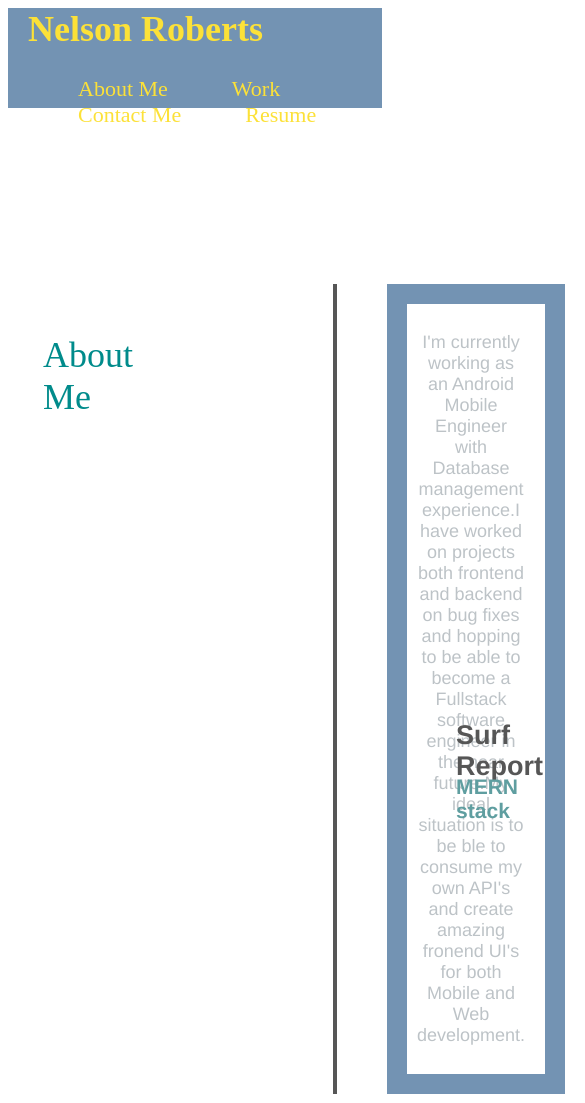
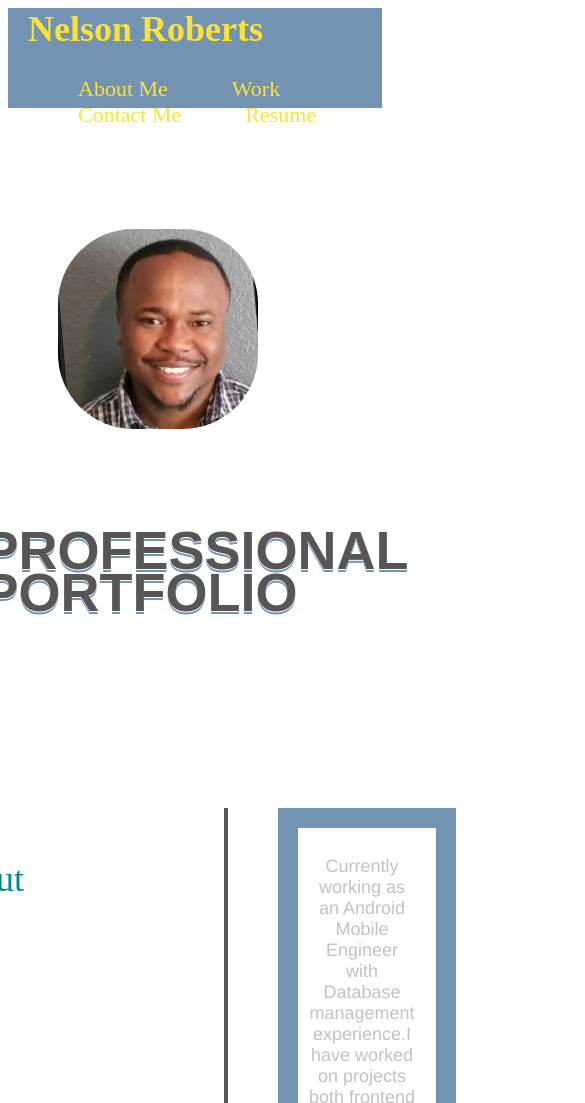
Before and after one commit to nelsonRoberts1968/professionalportfolio, a plain HTML site: page index.html in a window 390 px wide. Shown: the top 1103 px of the page, 585 px wide, since content can reach past the window. Drawn offline with Linux system fonts and the light colour scheme.

Commit message:
professional portfolio first deployemnt

```diff
--- a/assets/css/styles.css
+++ b/assets/css/styles.css
@@ -1,8 +1,6 @@
-
 header {
   background-color: #7393b3;
   height: 100px;
-
 }
 body header h1 {
   font-weight: bold;
@@ -30,6 +28,27 @@ header nav ul li a {
   font-size: 22px;
 }
 
+/*flexbox for profile image and profile title*/
+
+.profile-title {
+  margin: 0px;
+  display: flex;
+  justify-content: center;
+  margin: 1em 0 0.5em 0;
+  font-weight: normal;
+  font-family: "Ultra", sans-serif;
+  font-size: 36px;
+  line-height: 42px;
+  text-transform: uppercase;
+  text-shadow: 0 1px white, 0 3px #7393b3;
+}
+.profile-pic {
+  border-radius: 75px;
+  margin-left: 50px;
+  text-align: center;
+  margin-top: 75px;
+}
+
 body h1 {
   color: darkcyan;
   font-weight: normal;
@@ -43,11 +62,12 @@ body h2 {
 /*about me section flex box*/
 .about-me {
   display: flex;
+  margin-top: 20px;
   flex-direction: row;
 }
 .title {
   margin-top: 100px;
-  display: inline;
+  display: inline-block;
 }
 
 .about-me .paragraph {
@@ -95,12 +115,16 @@ body h2 {
   color: cadetblue;
   flex-direction: column;
 }
-.surf-section .surf {
+.surf-section {
   min-height: 500px;
+  display: flex;
+  flex-direction: row;
+  position: relative;
   margin-bottom: 10px;
-  /* background-image:url("../images/surfreport.jpg"); */
+  /* background-image: url("../images/surfreport.jpg"); */
   border: solid 20px #7393b3;
 }
+
 .surf h2 {
   position: absolute;
   bottom: 40px;
@@ -174,6 +198,7 @@ body h2 {
 }
 .run {
   flex-grow: 1;
+  background-color: #7393b3;
   margin: 5px;
   position: relative;
   background-image: url("../images/running-background.jpeg");
@@ -240,16 +265,7 @@ a:hover {
   color: mediumaquamarine;
 }
 
-/*Resizing all images at once*/
-/* .led img {
-  width: 100%;
-  height: 60%;
-}
-.calc img {
-  width: 100%;
-  height: 90%;
-} */
-/* Media Query for smal scree sizes*/
+/* Media Query for small scree sizes*/
 @media screen and (max-width: 980px) {
   header h1 a {
     @media screen and (max-width: 980px) {
@@ -273,7 +289,7 @@ a:hover {
         font-size: 20px;
       }
 
-      .contact-items{
+      .contact-items {
         text-align: center;
         width: 100%;
       }
@@ -292,7 +308,7 @@ a:hover {
     text-align: center;
   }
 
-  .section {
+  section {
     flex: 2 100%;
     text-align: center;
     justify-content: center;
@@ -305,15 +321,16 @@ a:hover {
     margin-bottom: 15px;
   }
 
-  section h1 h2 h3{
+  section h1 h2 h3 {
     flex: 100%;
   }
-
+  .profile-title {
+    text-size-adjust: auto;
+  }
 }
 /*Media Query for smallest screens*/
 
 @media screen and (max-width: 575px) {
-
   .contact-items {
     width: 100%;
   }
--- a/index.html
+++ b/index.html
@@ -30,27 +30,30 @@
             </ul>
         </nav>
     </header>
-    <!--Subtitle Section-->
-    <!-- <section class="portfolio-title">
-        <h2>Professional Portfolio </h2>
-    </section> -->
+    <!--Profile image and Profile title Section-->
+        <div>
+            <img class ="profile-pic" src="./assets/images/LinkedInImage.jpeg" alt="profile image">
+        </div>
+        <div class ="profile-title">
+            <h2>Professional Portfolio</h2>
+        </div>
     <!--About me section-->
     <section id="about-me" class="about-me">
         <!--About me section title-->
         <div class="title">
-            <h1>
-                About Me
-            </h1>
+            <h1>About</h1>
         </div>
         <!--About me section partion -->
-        <div class ="about-divider">
+        <div class="about-divider">
 
         </div>
         <!--About me section Paragraph-->
-        <div class ="about-me paragraph">
+        <div class="about-me paragraph">
             <p>
-            I'm currently working as an Android Mobile Engineer with Database management experience.I have worked on projects both frontend and backend on bug fixes
-            and hopping to be able to become a Fullstack software engineer in  the near future.My ideal situation is to be ble to consume my own API's and create amazing fronend UI's for both
+                Currently working as an Android Mobile Engineer with Database management experience.I have worked on
+                projects both frontend and backend on bug fixes
+                and hopping to be able to become a Fullstack software engineer in the near future.My ideal situation is
+                to be ble to consume my own API's and create amazing fronend UI's for both
                 Mobile and Web development.
             </p>
         </div>
@@ -59,7 +62,7 @@
     <!--My work section-->
     <section id="my-work" class="work-section">
         <!--My work title section-->
-        <div class ="work-title">
+        <div class="work-title">
             <h1>Work</h1>
         </div>
         <!--My work section partition simple vertical view-->
@@ -87,6 +90,7 @@
                             <h3>Node/IoT</h3>
                         </div>
                         <!--calculator-->
+
                         <div class="calc">
                             <img src="./assets/images/calculator.jpg" alt="picture of a calculator" />
                             <h2>Calculator</h2>
@@ -94,17 +98,20 @@
                         </div>
                     </section>
                     <section class="puzzle-run">
+                        <!--Curently using Runbuddy link which will be replaced one this project is completed-->
                         <!--Pastel puzzles section-->
                         <div class="puzzles">
                             <img src="./assets/images/puzzles-background.jpeg" alt="puzzle" />
-                <h2>Pustel Puzzles</h2>
+                            <!--Replace this link with MERN STAck project link-->
+                            <a href="https://nelsonroberts1968.github.io/run-buddy/"><h2>Pustel Puzzles</h2></a>
                             <h3>MERN stack</h3>
 
                         </div>
+                        <!--This is the only project linked at the moment-->
                         <!--Run Buddy section-->
-            <div class ="run">
+                        <div class="run">
                             <img src="./assets/images/running-background.jpeg" alt="group of runners" />
-                <h2>Run Buddy</h2>
+                            <a href="https://nelsonroberts1968.github.io/run-buddy/"><h2>Run Buddy</h2></a>
                             <h3>HTML/CSS</h3>
                         </div>
                     </section>
@@ -127,7 +134,7 @@
 
         </div>
         <!--Contact info/email phone etc -->
-        <div class = "contact-items">
+        <div class="contact-items">
             <ul>
                 <!--Contact list list items-->
                 <li>
```
Also changed, not shown: assets/images/LinkedInImage.jpeg (added). Lines whose indentation alone changed are shown as unchanged.
